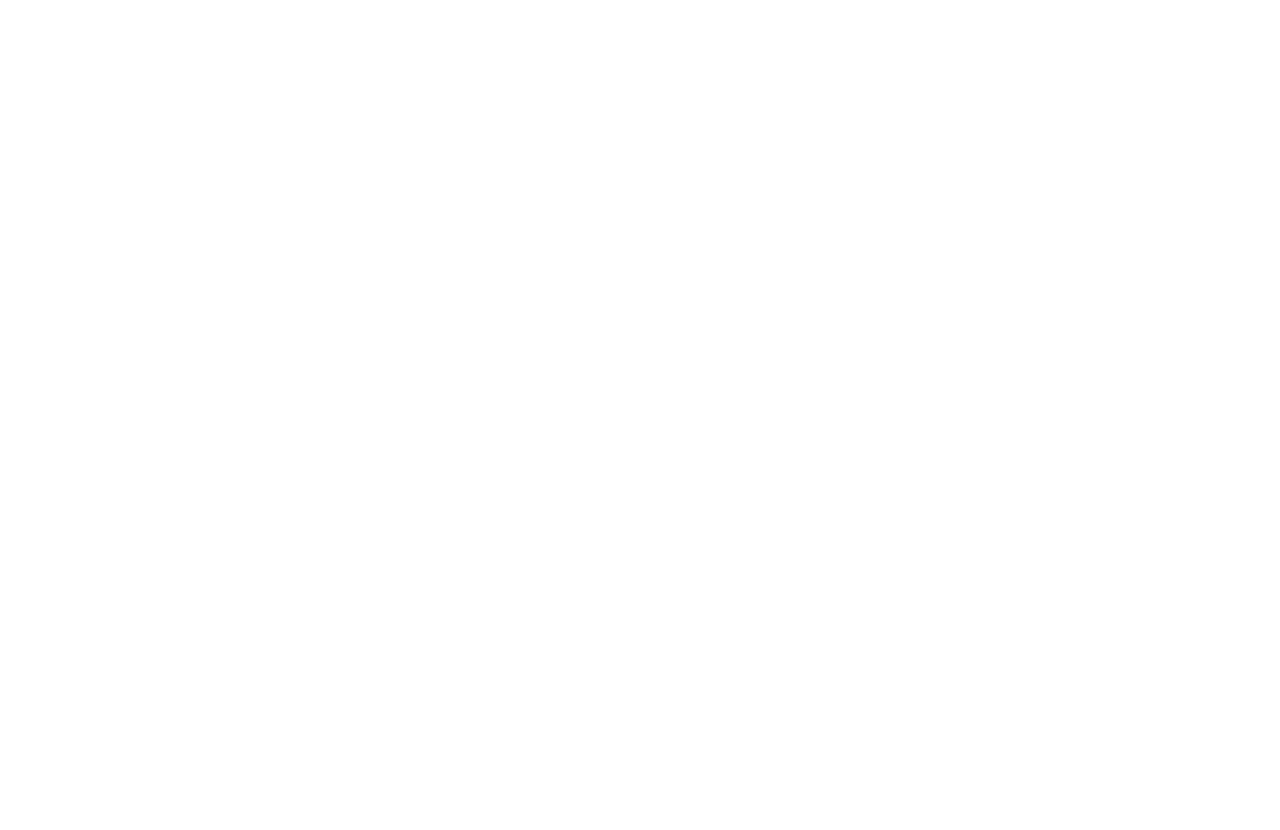
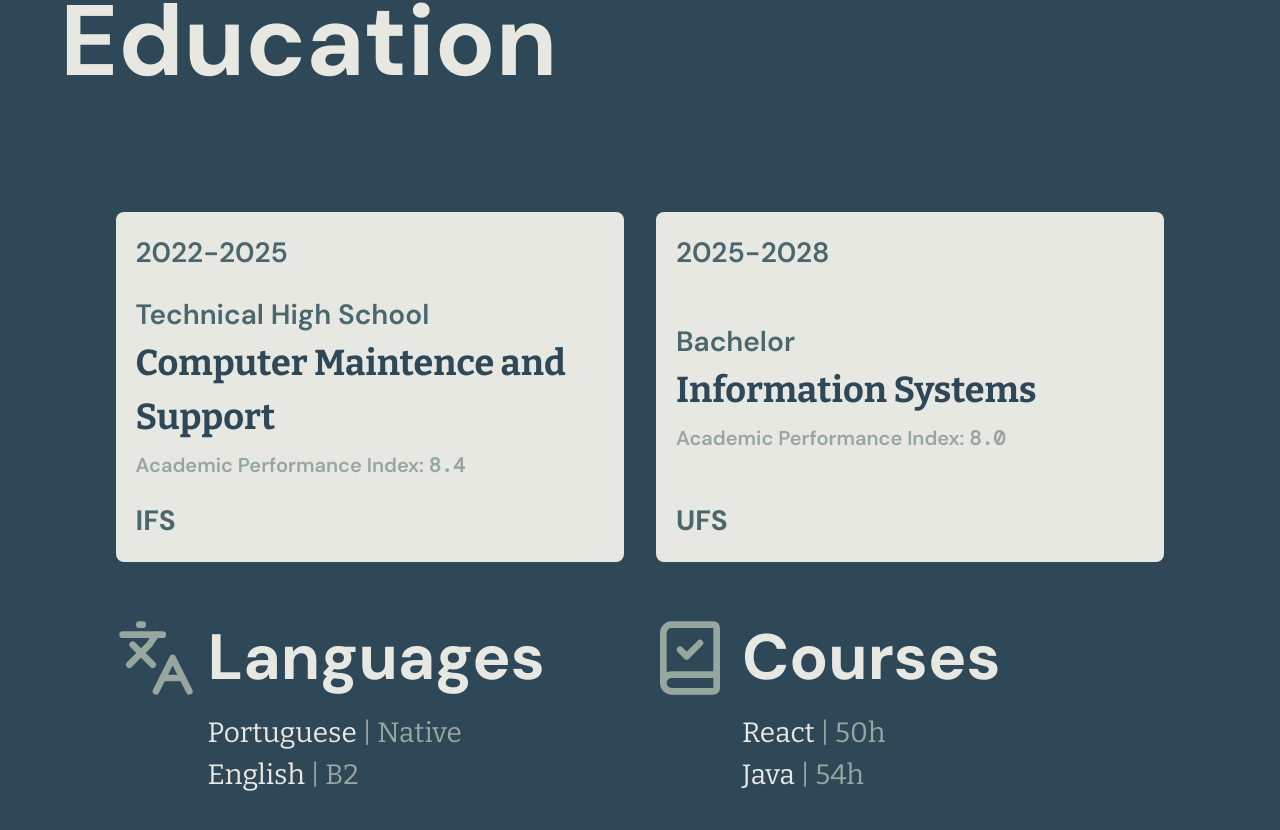
Before and after one commit to luiz-feliph/portfolio, a React (Vite) app: page / in a window 1280 px wide. Shown: the part 3949-4779 px from the top of the page. Before the commit the page ends 3839 px from the top, so only its background shows below. Built offline with nearby package versions, Linux system fonts and the light colour scheme; no server answers.

Commit message:
Education section finished

```diff
--- a/src/components/Home/About.tsx
+++ b/src/components/Home/About.tsx
@@ -13,7 +13,7 @@
       />
 
       <div className="flex-1 text-off-white mt-[64px] mb-[48px] sm:my-[100px] xl:my-[148px] 2xl:my-[200px]">
-        <h1 className="font-dm-sans text-[60px] font-bold mb-[32px] sm:text-[80px] sm:mb-[48px] lg:text-[100px] lg:mb-[64px] 2xl:text-[120px]">
+        <h1 className="cursor-default font-dm-sans text-[60px] font-bold mb-[32px] sm:text-[80px] sm:mb-[48px] lg:text-[100px] lg:mb-[64px] 2xl:text-[120px]">
           About
         </h1>
         <p
@@ -29,7 +29,7 @@
           application.
         </p>
       </div>
-      <div className="flex-1 flex w-full justify-center">
+      <div className="cursor-default flex-1 flex w-full justify-center">
         <div className="flex flex-col gap-[10px] items-center min-w-[200px] h-[350px] mb-[64px] sm:mb-0 sm:h-[400px] xl:min-w-[250px] xl:h-[500px]">
           <div className="flex flex-col items-center justify-between w-full h-[70%] p-[10px] text-steel-blue text-[24px] font-bold bg-light-sage rounded-xl xl:text-[28px]">
             <h3 className="font-bitter">Back-end</h3>
--- a/src/components/Home/Education.tsx
+++ b/src/components/Home/Education.tsx
@@ -1,13 +1,80 @@
+import EducationCard from "./EducationCard";
+import { Languages, BookCheck } from "lucide-react";
+
 function Education() {
   return (
     <div
-      className="relative flex flex-col items-center bg-deep-teal px-[20px] sm:flex-row sm:px-[40px] sm:gap-[32px] sm:justify-between lg:px-[60px]"
+      className="flex flex-col items-center justify-between gap-[32px] cursor-default bg-deep-teal px-[20px] py-[64px] sm:px-[40px] sm:py-[100px] lg:px-[60px] xl:pb-[148px] 2xl:pb-[200px]"
       id="education"
     >
-      Education
+      <h1 className="self-start mb-[32px] font-dm-sans text-[60px] font-bold text-off-white sm:mb-[48px] sm:text-[80px] lg:mb-[64px] lg:text-[100px] 2xl:text-[120px]">
+        Education
+      </h1>
 
+      <div className="flex flex-col gap-[48px]">
+        <div className="flex flex-col gap-[20px] md:flex-row lg:gap-[32px] 2xl:gap-[48px]">
+          <EducationCard
+            period="2022-2025"
+            degree="Technical High School"
+            course="Computer Maintence and Support"
+            api="8.4"
+            institute="IFS"
+          />
+          <EducationCard
+            period="2025-2028"
+            degree="Bachelor"
+            course="Information Systems"
+            api="8.0"
+            institute="UFS"
+          />
+        </div>
+
+        <div className="flex flex-col gap-[20px] md:flex-row">
+          <div className="flex text-off-white md:flex-1">
+            <div>
+              <Languages className="h-[40px] w-[40px] mr-[8px] mt-[6px] text-sage sm:h-[60px] sm:w-[60px] sm:mr-[12px] lg:h-[80px] lg:w-[80px] lg:mt-[8px]" />
+            </div>
+
+            <div>
+              <h2 className="mb-[6px] font-dm-sans text-[36px] font-bold sm:text-[48px] lg:text-[64px]">
+                Languages
+              </h2>
+
+              <ul className="font-bitter text-[20px] sm:text-[24px] lg:text-[28px]">
+                <li>
+                  Portuguese <span className="text-sage">| Native</span>
+                </li>
+                <li>
+                  English <span className="text-sage">| B2</span>
+                </li>
+              </ul>
+            </div>
+          </div>
+
+          <div className="flex text-off-white md:flex-1">
+            <div>
+              <BookCheck className="h-[40px] w-[40px] mr-[8px] mt-[6px] text-sage sm:h-[60px] sm:w-[60px] sm:mr-[12px] lg:h-[80px] lg:w-[80px] lg:mt-[8px]" />
+            </div>
+
+            <div>
+              <h2 className="mb-[6px] font-dm-sans text-[36px] font-bold sm:text-[48px] lg:text-[64px]">
+                Courses
+              </h2>
+
+              <ul className="font-bitter text-[20px] sm:text-[24px] lg:text-[28px]">
+                <li>
+                  React <span className="text-sage">| 50h</span>
+                </li>
+                <li>
+                  Java <span className="text-sage">| 54h</span>
+                </li>
+              </ul>
+            </div>
+          </div>
+        </div>
+      </div>
     </div>
-  )
+  );
 }
 
 export default Education;
--- /dev/null
+++ b/src/components/Home/EducationCard.tsx
@@ -0,0 +1,44 @@
+type EducationCardProps = {
+  period: string;
+  degree: string;
+  course: string;
+  api: string;
+  institute: string;
+};
+
+function EducationCard({
+  period,
+  degree,
+  course,
+  api,
+  institute,
+}: EducationCardProps) {
+  return (
+    <div className="flex flex-col justify-center gap-[20px] w-full h-[169px] min-h-full p-[20px] rounded-lg bg-off-white hover:-translate-y-1 duration-300 sm:justify-between sm:h-auto">
+      <h4 className="hidden font-dm-sans text-[24px] font-semibold text-steel-blue md:block lg:text-[28px]">
+        {period}
+      </h4>
+
+      <div>
+        <h4 className="font-dm-sans text-[20px] font-semibold text-steel-blue sm:text-[24px] lg:text-[28px]">
+          {degree}
+        </h4>
+
+        <h2 className="mb-[6px] font-bitter text-[24px] font-bold text-deep-teal sm:text-[30px] lg:text-[36px]">
+          {course}
+        </h2>
+
+        <p className="font-dm-sans text-[14px] font-semibold text-sage sm:text-[16px] lg:text-[20px]">
+          Academic Performance Index:{" "}
+          <span className="font-dm-mono">{api}</span>
+        </p>
+      </div>
+
+      <h4 className="hidden font-dm-sans text-[24px] font-bold text-steel-blue md:block lg:text-[28px]">
+        {institute}
+      </h4>
+    </div>
+  );
+}
+
+export default EducationCard;
--- a/src/components/Home/Experience.tsx
+++ b/src/components/Home/Experience.tsx
@@ -8,7 +8,7 @@
       className="bg-light-sage px-[20px] py-[64px] sm:px-[40px] sm:py-[100px] xl:pb-[120px]"
       id="experience"
     >
-      <h1 className="font-dm-sans text-deep-teal text-[50px] font-bold mb-[32px] sm:text-[80px] sm:mb-[48px] lg:text-[100px] lg:mb-[64px] 2xl:text-[120px]">
+      <h1 className="cursor-default font-dm-sans text-deep-teal text-[50px] font-bold mb-[32px] sm:text-[80px] sm:mb-[48px] lg:text-[100px] lg:mb-[64px] 2xl:text-[120px]">
         Experience
       </h1>
       <Jobs />
--- a/src/components/Home/Main.tsx
+++ b/src/components/Home/Main.tsx
@@ -7,7 +7,7 @@
   const userData = useFetch("https://api.github.com/users/luiz-feliph");
 
   return (
-    <main className="bg-off-white">
+    <main className="bg-off-white cursor-default">
       <section
         className="
           flex flex-col items-center justify-center
```
